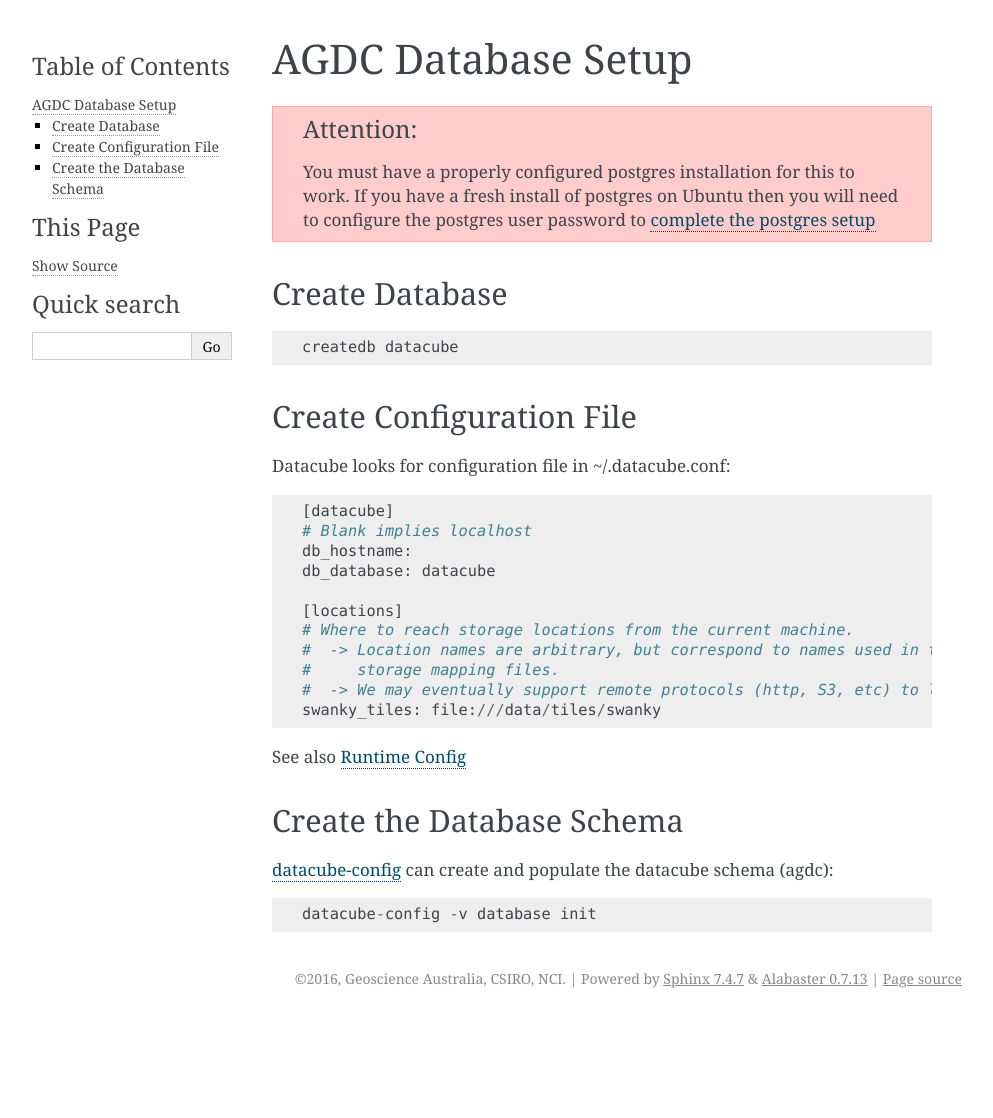
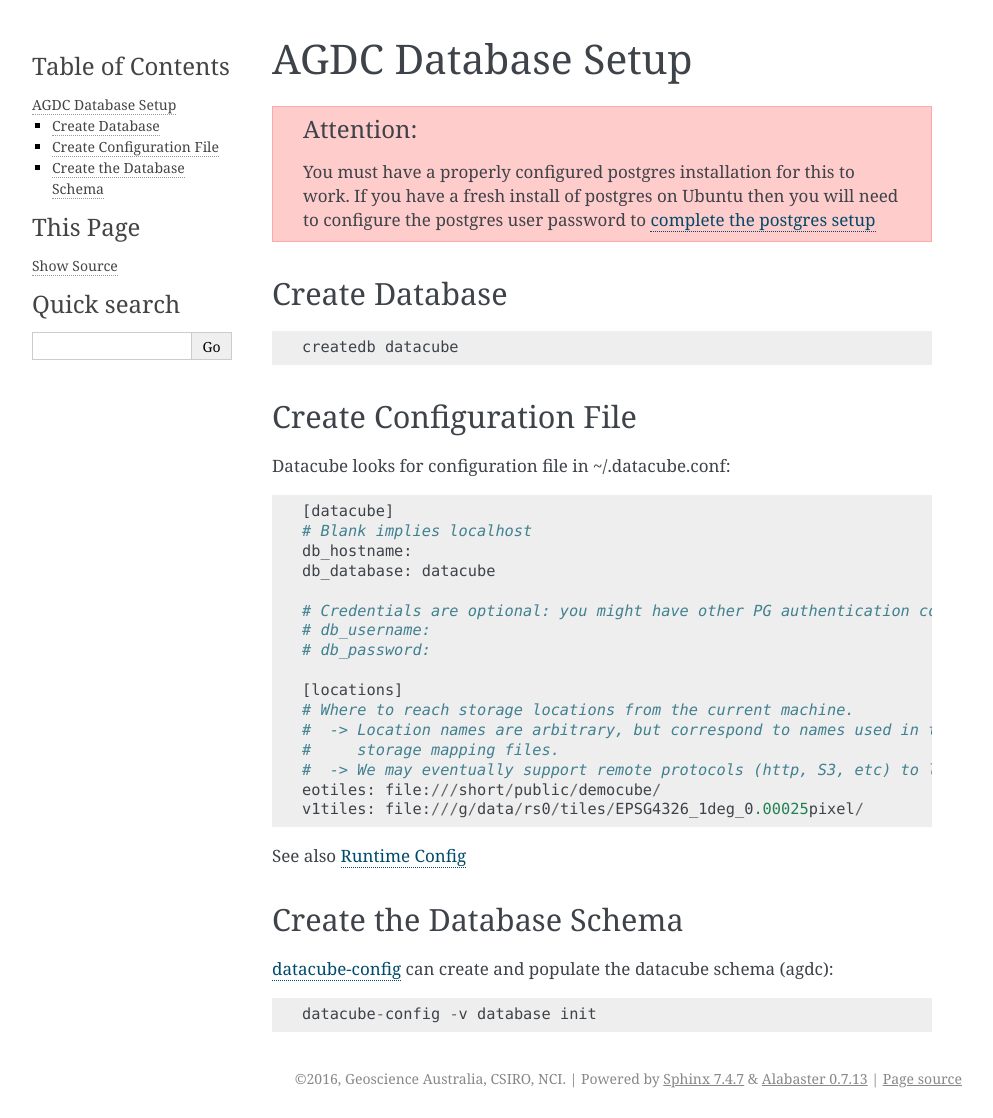
Before and after one commit to opendatacube/datacube-core, a Sphinx documentation site: the page built from docs/source/db_setup.rst, in a window 1280 px wide. Shown: the whole page, without its empty margins (148-1141 px from the left). Built offline with Sphinx 7.4.7, drawn with Linux system fonts in a browser that asks for light colours; before the commit the page ends 1018 px from its top, so only the background shows below that.

Commit message:
Example locations should match the example mapping files.

```diff
--- a/docs/source/db_setup.rst
+++ b/docs/source/db_setup.rst
@@ -21,12 +21,17 @@
     db_hostname:
     db_database: datacube
 
+    # Credentials are optional: you might have other PG authentication configured.
+    # db_username:
+    # db_password:
+
     [locations]
     # Where to reach storage locations from the current machine.
     #  -> Location names are arbitrary, but correspond to names used in the
     #     storage mapping files.
     #  -> We may eventually support remote protocols (http, S3, etc) to lazily fetch remote data.
-    swanky_tiles: file:///data/tiles/swanky
+    eotiles: file:///short/public/democube/
+    v1tiles: file:///g/data/rs0/tiles/EPSG4326_1deg_0.00025pixel/
 
 See also :ref:`runtime-config-doc`
 
```
